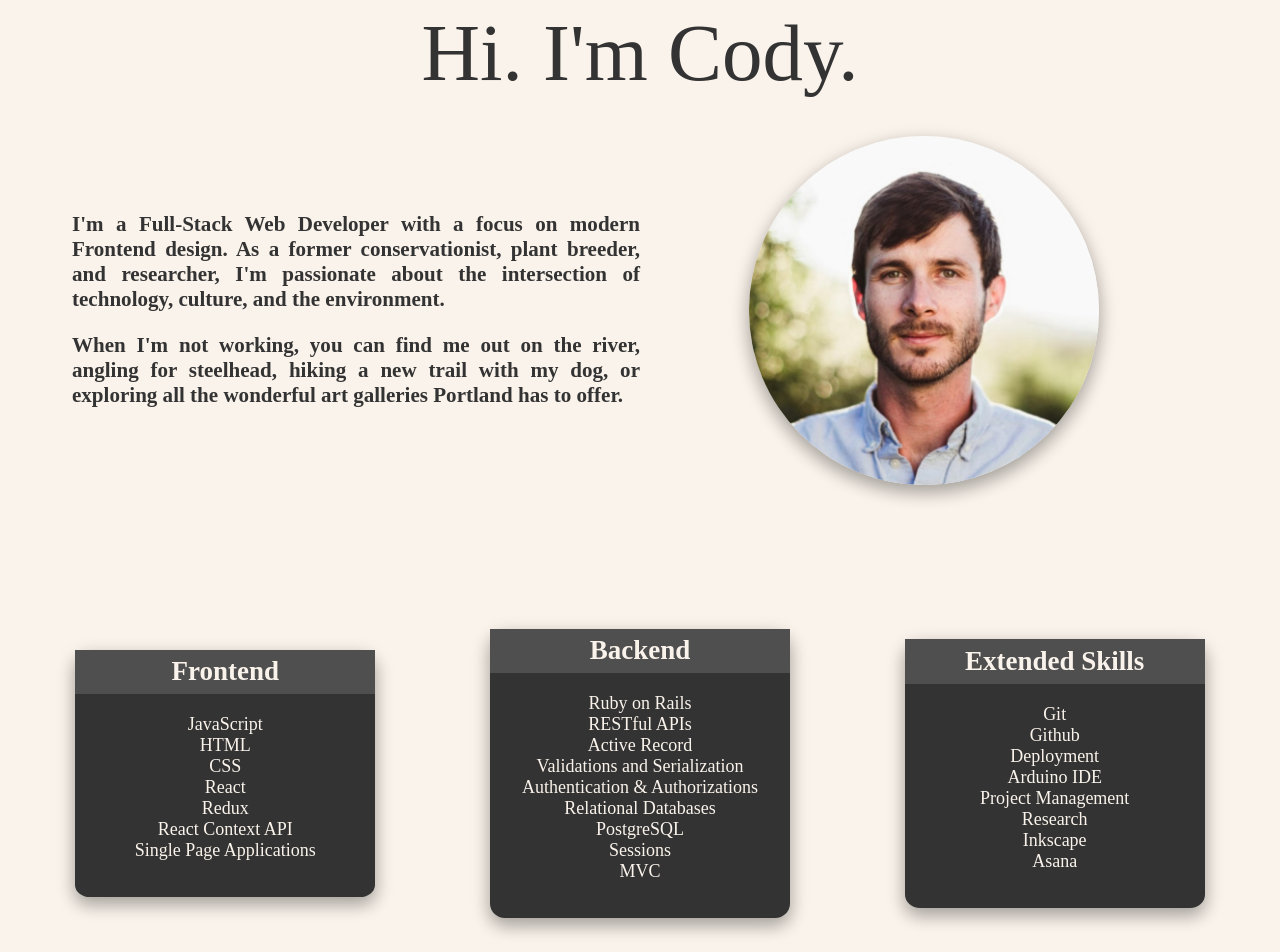
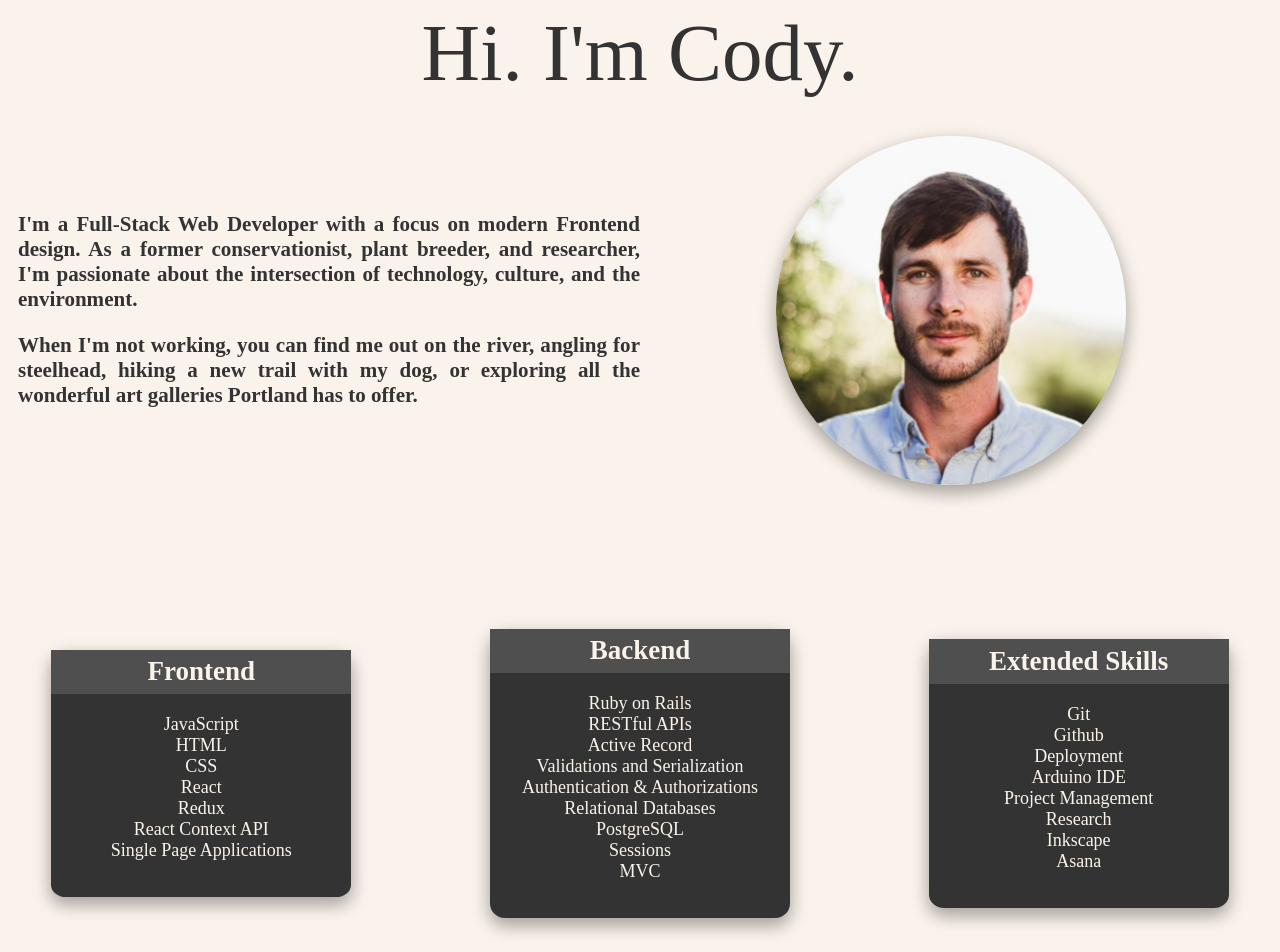
Before and after one commit to cody-barker/react-portfolio-website, a React (Create React App) app: page / in a window 1280 px wide. Shown: the part 920-1872 px from the top of the page. Built offline with nearby package versions, Linux system fonts and the light colour scheme.

Commit message:
reduce padding to increase size of about and skills on smaller screen sizes

```diff
--- a/src/styles/App.css
+++ b/src/styles/App.css
@@ -3,8 +3,6 @@
 @media (max-width: 960px) {
   div.about-section {
     flex-direction: column;
-    width: 80%;
-    padding: 0;
   }
 
   #about-left {
@@ -22,7 +20,6 @@
 
   #skills-container .skills-card {
     min-width: 75%;
-    min-height: 400px;
     margin: 2em 0 2em 0;
     border-radius: 0;
   }
@@ -269,12 +266,12 @@ section {
 
 .about-container {
   background-color: rgb(250, 243, 235);
-  padding: 4em 2em 4em 2em;
+  padding: 4em 0em;
   margin-top: 2rem;
 }
 
 .about-content {
-  padding: 0 1rem 0 1rem;
+  padding: 0 0.5rem;
   max-width: 80rem;
 }
 
@@ -295,7 +292,8 @@ section {
 }
 
 .about-section {
-  padding: 0 2em 0 2em;
+  width: 100%;
+  padding: 0 1em;
   display: flex;
   align-items: center;
   justify-content: space-around;
@@ -323,7 +321,7 @@ section {
   flex-wrap: wrap;
   margin: 0 auto;
   gap: 2em;
-  padding: 4em 2em;
+  padding: 4em 0;
 }
 
 .skill-title {
@@ -333,6 +331,7 @@ section {
 
 .skills-title-container {
   height: 20%;
+  padding: 0 .5em;
   display: flex;
   justify-content: center;
   align-items: center;
```
